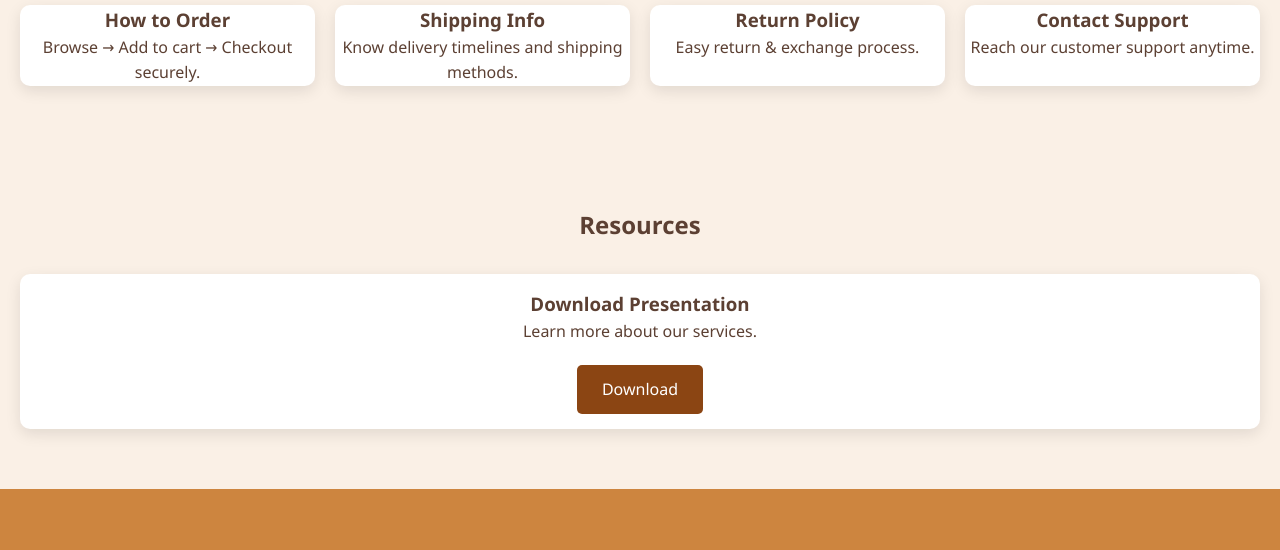
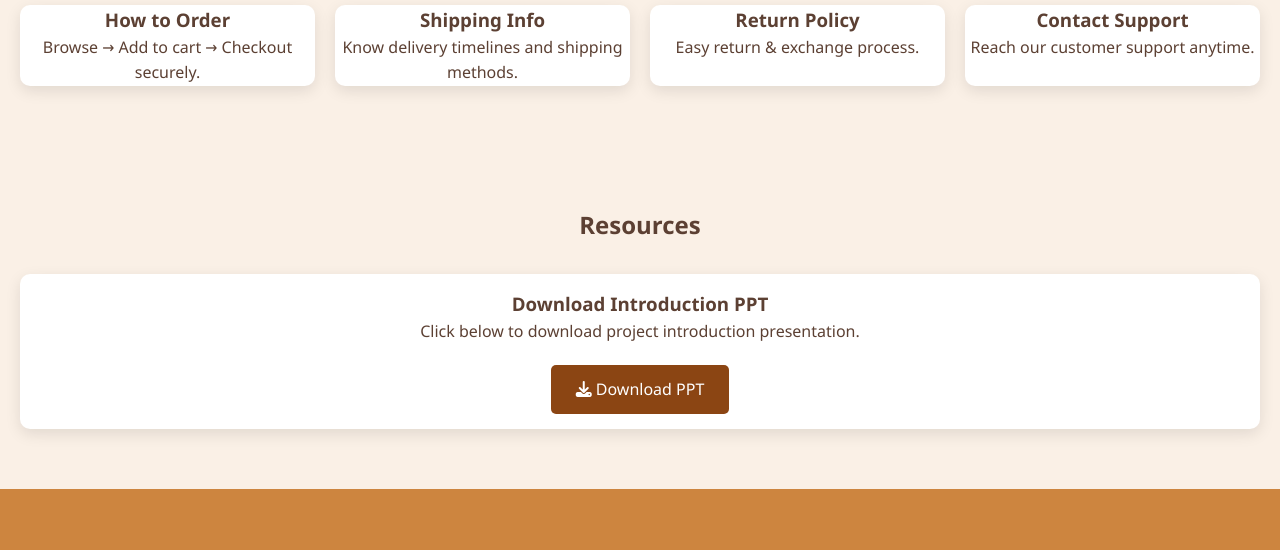
Before and after one commit to Priyashetty1450/ecommercewebsiteproject, a plain HTML site: page frontend/pages/contact/help.html in a window 1280 px wide. Shown: the part 999-1549 px from the top of the page. Drawn offline with Linux system fonts and the light colour scheme.

Commit message:
add help ppt

```diff
--- a/frontend/pages/contact/help.html
+++ b/frontend/pages/contact/help.html
@@ -116,17 +116,20 @@ margin-bottom:10px;
 <h2 class="section-title">Resources</h2>
 
 <div class="product-grid">
+
 <div class="product-card">
 
-<h3>Download Presentation</h3>
-<p>Learn more about our services.</p>
+<h3>Download Introduction PPT</h3>
+<p>Click below to download project introduction presentation.</p>
 
-<a href="../../assets/docs/shrimanjunatha_ecommerce_presentation.pptx"
-download class="btn">
-Download
+<a href="../../assets/docs/INTRODUCTION.pptx"
+download
+class="btn">
+<i class="fa fa-download"></i> Download PPT
 </a>
 
 </div>
+
 </div>
 
 </section>
```
Also changed, not shown: 1 other file.
